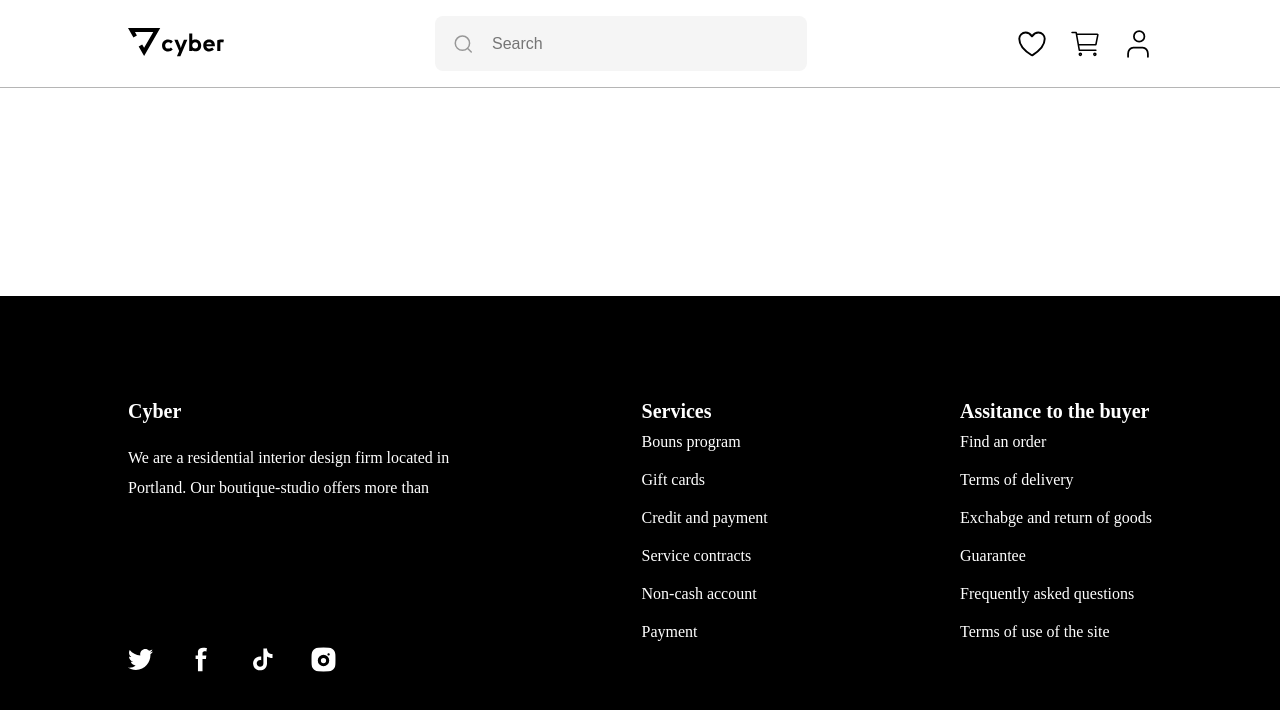
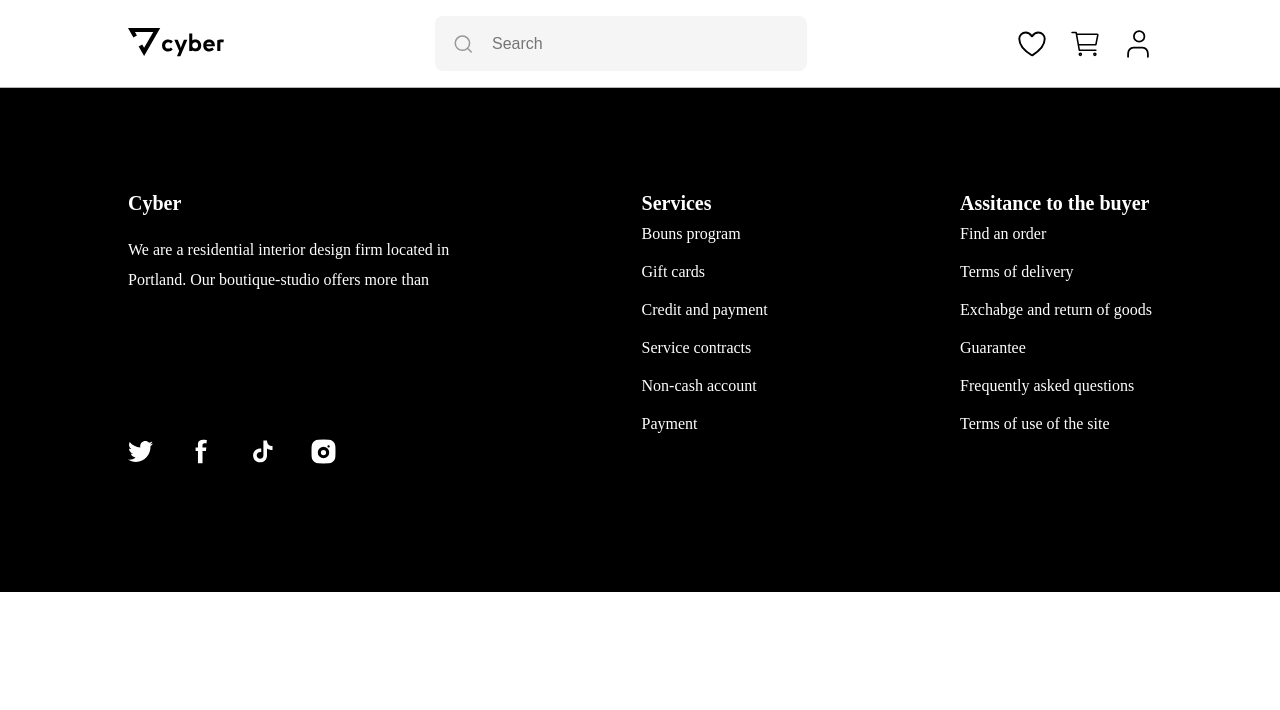
Before and after one commit to cks-wls/jin-appleaccessoryhub, a React (Vite) app: page / in a window 1280 px wide. Shown: the top 710 px of the page. Built offline with nearby package versions, Linux system fonts and the light colour scheme.

Commit message:
fix : footer position 수정

```diff
--- a/src/app/components/Footer.tsx
+++ b/src/app/components/Footer.tsx
@@ -37,12 +37,12 @@ const tabletScreen = "768px";
 const desktopScreen = "1025px";
 
 const FooterContainer = styled.footer`
-  position: absolute;
+  position: relative;
   display: flex;
   flex-direction: column;
   align-items: center;
   bottom: 0;
-  width: 100vw;
+  width: 100%;
   background-color: #000;
   color: #ffffff;
   padding: 0 10%;
```
